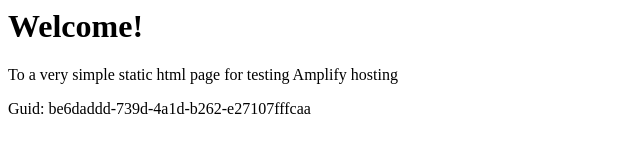
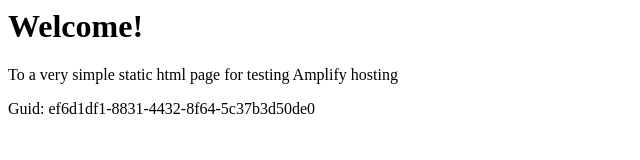
Before and after one commit to aws-aemilia-pdx/Github-PR-Commit-Integration-Test-DoNotTouch-GithubWebhookPreviewCanaryTest-v1-preprod-us-west-2, a website: page src/index.html in a window 1280 px wide. Shown: the full height of the page, 0-640 px from the left. Drawn offline with Linux system fonts and the light colour scheme.

Commit message:
commit from integ tests

```diff
--- a/src/index.html
+++ b/src/index.html
@@ -12,6 +12,6 @@
 <body>
     <h1>Welcome!</h1>
     <p>To a very simple static html page for testing Amplify hosting</p>
-    <p>Guid: be6daddd-739d-4a1d-b262-e27107fffcaa</p></body>
+    <p>Guid: ef6d1df1-8831-4432-8f64-5c37b3d50de0</p></body>
 
 </html>
```
